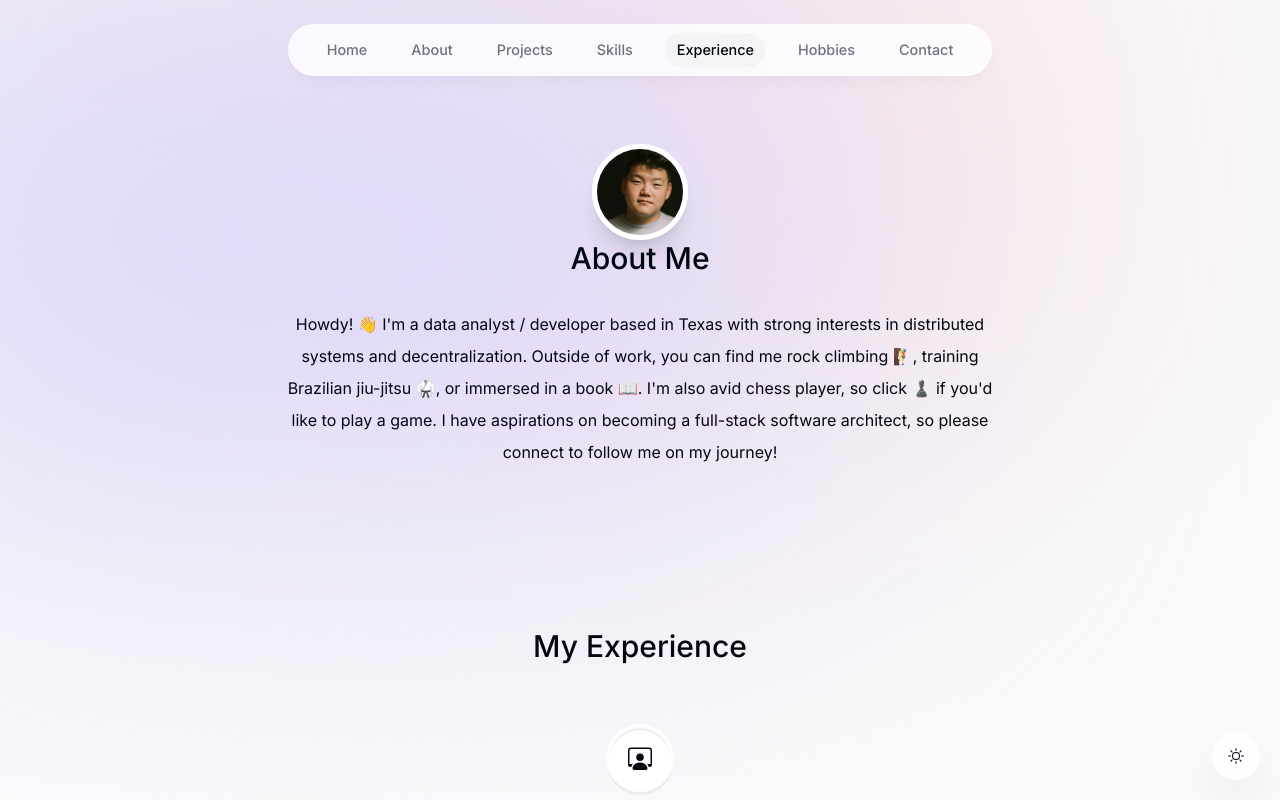
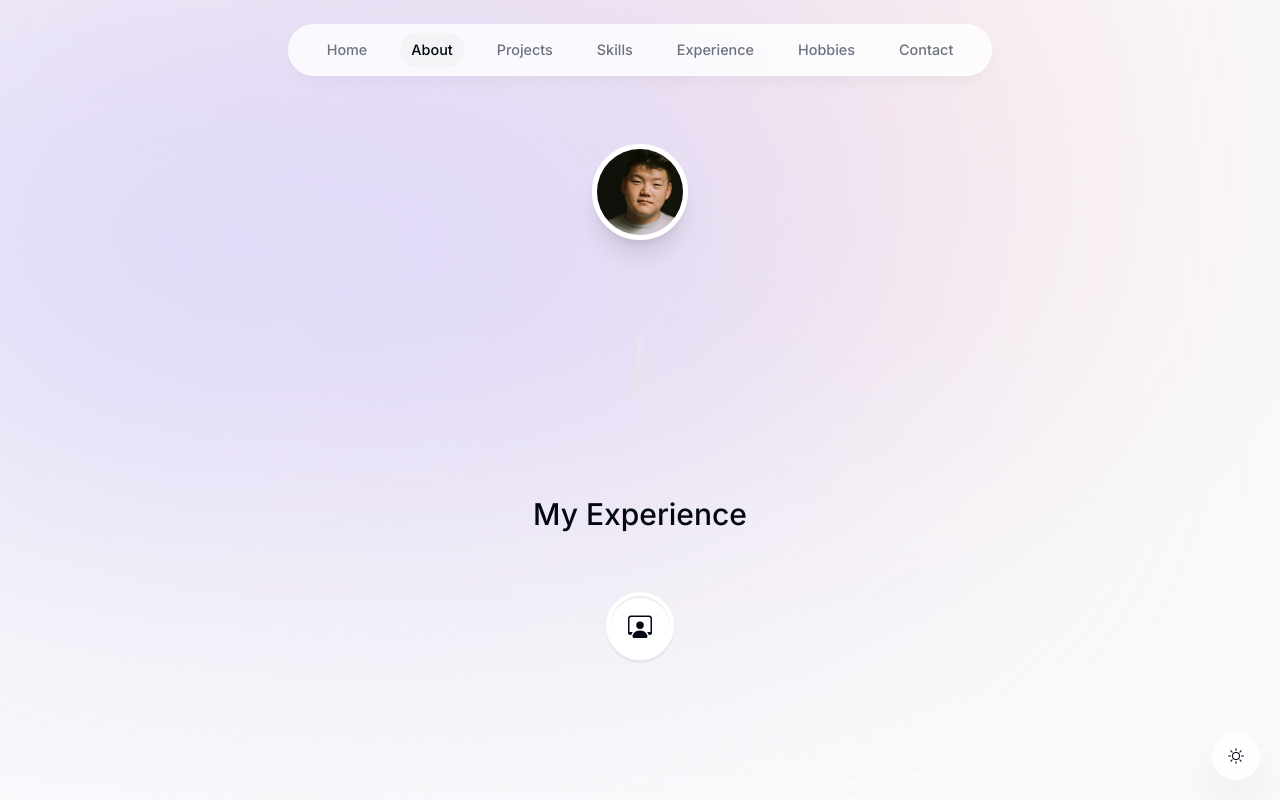
Before and after one commit to ericdwkim/my-portfolio, a Next.js app: page / in a window 1280 px wide. Shown: the top 800 px of the page. Built offline with nearby package versions, Linux system fonts and the light colour scheme.

Commit message:
update: homepage with divided sections

```diff
--- a/app/page.tsx
+++ b/app/page.tsx
@@ -1,13 +1,16 @@
 import { Intro } from '@/components/intro';
 import { About } from '@/components/about';
 import { Experience } from '@/components/experience';
+import { SectionDivider } from "@/components/section-divider";
 
 export default function Home() {
     return (
         <main className="flex flex-col items-center px-4 overflow-x-hidden">
             <Intro />
+            <SectionDivider />
+            <Experience />
+            <SectionDivider />
             <About />
-            <Experience />
         </main>
   )
 }
```
